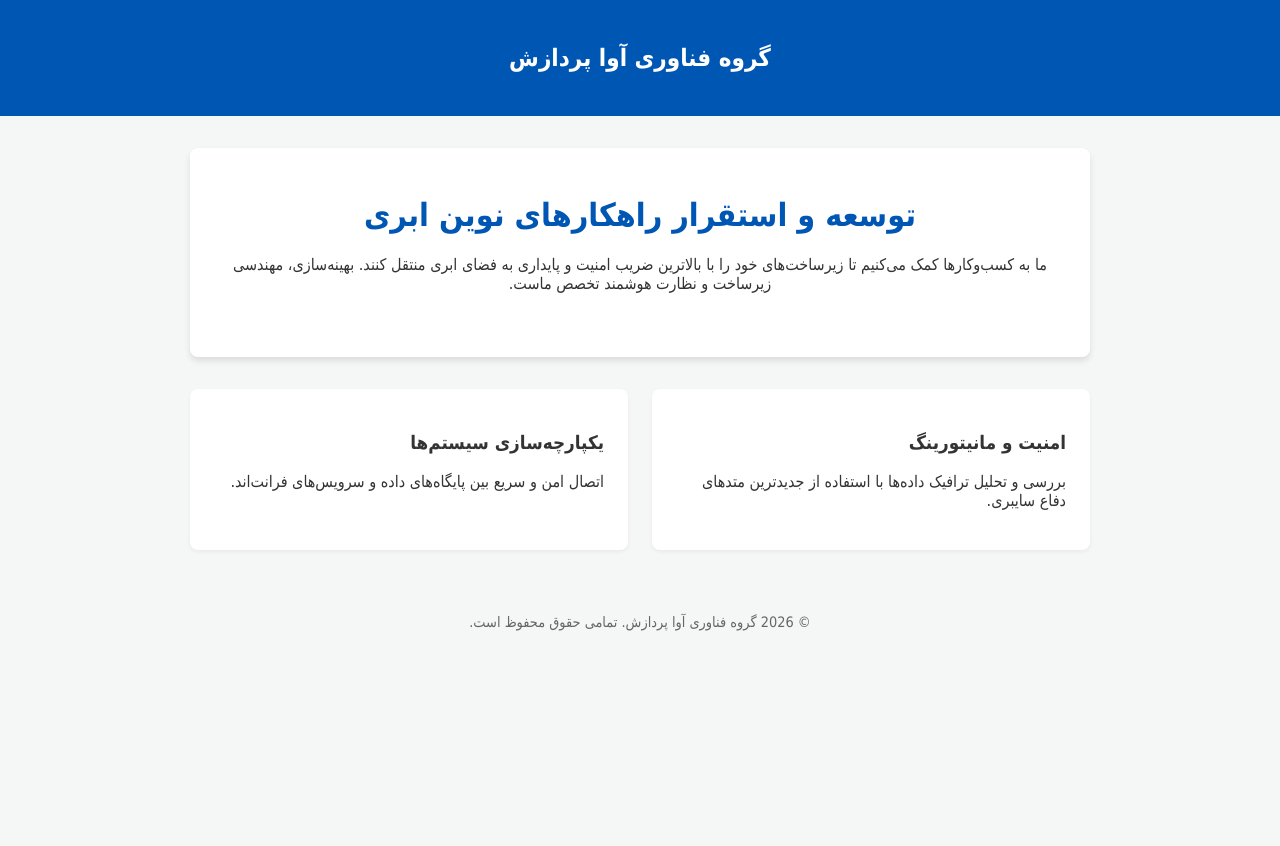
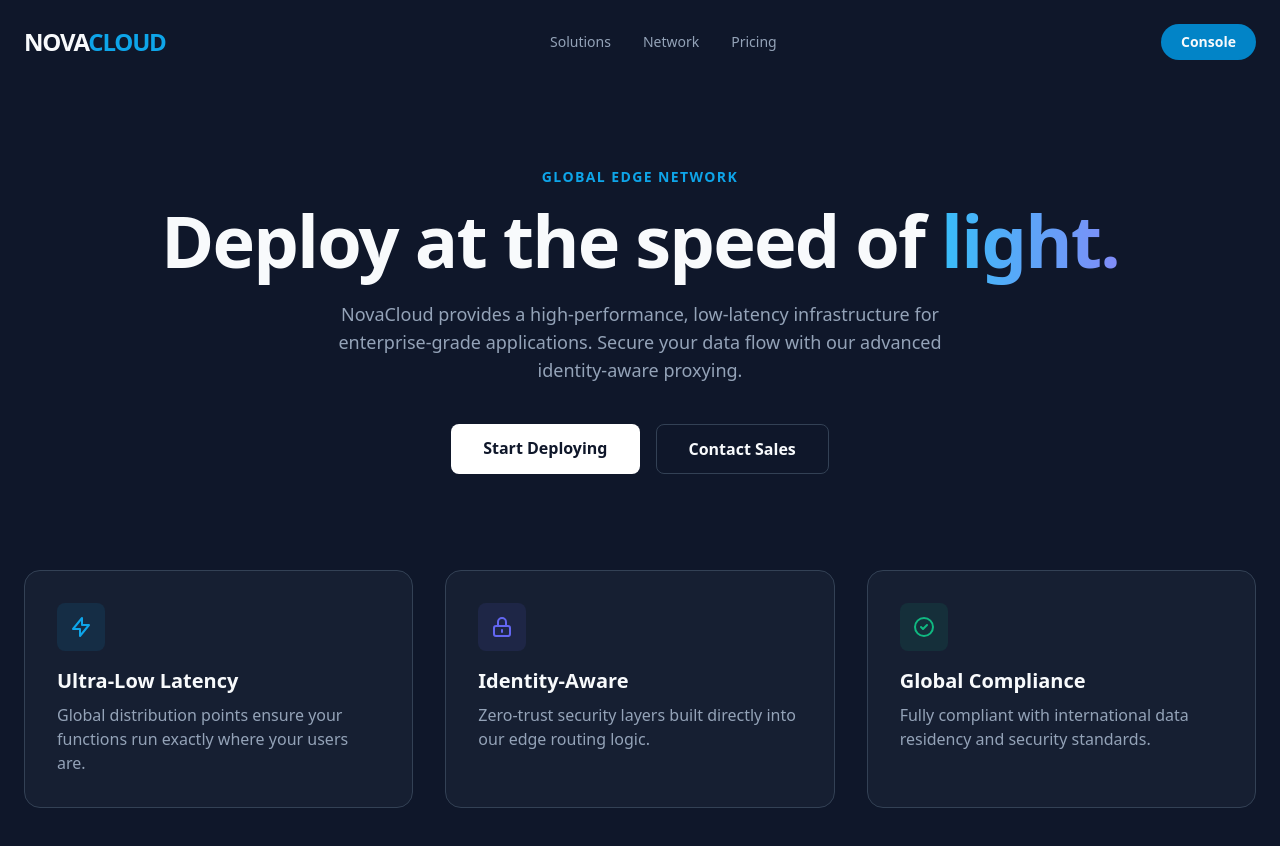
Before and after one commit to Hiddn05/Site2, a website: page index.html in a window 1280 px wide. Before the commit the page ends 800 px from the top, so only its background shows below. Drawn offline with nearby package versions, Linux system fonts and the light colour scheme.

Commit message:
Update index.html

```diff
--- a/index.html
+++ b/index.html
@@ -1,42 +1,58 @@
 <!DOCTYPE html>
-<html lang="fa" dir="rtl">
+<html lang="en">
 <head>
     <meta charset="UTF-8">
     <meta name="viewport" content="width=device-width, initial-scale=1.0">
-    <title>آوا پردازش - راهکارهای ابری</title>
+    <title>NovaCloud | Next-Gen Edge Infrastructure</title>
+    <script src="https://cdn.tailwindcss.com"></script>
     <style>
-        body { font-family: Tahoma, Arial, sans-serif; margin: 0; padding: 0; background-color: #f4f7f6; color: #333; }
-        header { background-color: #0056b3; color: white; padding: 1.5rem 0; text-align: center; }
-        .container { max-width: 900px; margin: 2rem auto; padding: 0 1rem; }
-        .hero { background: white; padding: 3rem 2rem; border-radius: 8px; box-shadow: 0 4px 6px rgba(0,0,0,0.1); text-align: center; }
-        .hero h1 { margin-top: 0; color: #0056b3; }
-        .services { display: flex; gap: 1.5rem; margin-top: 2rem; flex-wrap: wrap; }
-        .service-card { flex: 1; min-width: 250px; background: white; padding: 1.5rem; border-radius: 8px; box-shadow: 0 2px 4px rgba(0,0,0,0.05); }
-        footer { text-align: center; margin-top: 3rem; padding: 1rem 0; color: #666; font-size: 0.9rem; }
+        body { background-color: #0f172a; color: #f8fafc; }
+        .gradient-text { background: linear-gradient(90deg, #38bdf8, #818cf8); -webkit-background-clip: text; -webkit-text-fill-color: transparent; }
     </style>
 </head>
-<body>
-    <header>
-        <h2>گروه فناوری آوا پردازش</h2>
-    </header>
-    <div class="container">
-        <div class="hero">
-            <h1>توسعه و استقرار راهکارهای نوین ابری</h1>
-            <p>ما به کسب‌وکارها کمک می‌کنیم تا زیرساخت‌های خود را با بالاترین ضریب امنیت و پایداری به فضای ابری منتقل کنند. بهینه‌سازی، مهندسی زیرساخت و نظارت هوشمند تخصص ماست.</p>
+<body class="antialiased">
+    <nav class="p-6 flex justify-between items-center max-w-7xl mx-auto">
+        <div class="text-2xl font-bold tracking-tighter">NOVA<span class="text-sky-500">CLOUD</span></div>
+        <div class="hidden md:flex space-x-8 text-sm font-medium text-slate-400">
+            <a href="#" class="hover:text-white">Solutions</a>
+            <a href="#" class="hover:text-white">Network</a>
+            <a href="#" class="hover:text-white">Pricing</a>
         </div>
-        <div class="services">
-            <div class="service-card">
-                <h3>امنیت و مانیتورینگ</h3>
-                <p>بررسی و تحلیل ترافیک داده‌ها با استفاده از جدیدترین متدهای دفاع سایبری.</p>
-            </div>
-            <div class="service-card">
-                <h3>یکپارچه‌سازی سیستم‌ها</h3>
-                <p>اتصال امن و سریع بین پایگاه‌های داده و سرویس‌های فرانت‌اند.</p>
+        <button class="bg-sky-600 hover:bg-sky-500 px-5 py-2 rounded-full text-sm font-semibold">Console</button>
+    </nav>
+    <main class="max-w-7xl mx-auto px-6 pt-20 pb-32">
+        <div class="text-center">
+            <span class="text-sky-500 text-sm font-semibold tracking-widest uppercase">Global Edge Network</span>
+            <h1 class="mt-4 text-5xl md:text-7xl font-extrabold tracking-tight">Deploy at the speed of <span class="gradient-text">light.</span></h1>
+            <p class="mt-6 text-lg text-slate-400 max-w-2xl mx-auto">NovaCloud provides a high-performance, low-latency infrastructure for enterprise-grade applications. Secure your data flow with our advanced identity-aware proxying.</p>
+            <div class="mt-10 flex justify-center gap-4">
+                <a href="#" class="bg-white text-slate-900 px-8 py-3 rounded-lg font-bold">Start Deploying</a>
+                <a href="#" class="border border-slate-700 px-8 py-3 rounded-lg font-bold hover:bg-slate-800 transition">Contact Sales</a>
             </div>
         </div>
-        <footer>
-            &copy; 2026 گروه فناوری آوا پردازش. تمامی حقوق محفوظ است.
-        </footer>
-    </div>
+        <div class="mt-24 grid md:grid-cols-3 gap-8">
+            <div class="bg-slate-800/50 p-8 rounded-2xl border border-slate-700">
+                <div class="w-12 h-12 bg-sky-500/10 rounded-lg flex items-center justify-center mb-4">
+                    <svg class="w-6 h-6 text-sky-500" fill="none" stroke="currentColor" viewBox="0 0 24 24"><path stroke-linecap="round" stroke-linejoin="round" stroke-width="2" d="M13 10V3L4 14h7v7l9-11h-7z"></path></svg>
+                </div>
+                <h3 class="text-xl font-bold">Ultra-Low Latency</h3>
+                <p class="text-slate-400 mt-2">Global distribution points ensure your functions run exactly where your users are.</p>
+            </div>
+            <div class="bg-slate-800/50 p-8 rounded-2xl border border-slate-700">
+                <div class="w-12 h-12 bg-indigo-500/10 rounded-lg flex items-center justify-center mb-4">
+                    <svg class="w-6 h-6 text-indigo-500" fill="none" stroke="currentColor" viewBox="0 0 24 24"><path stroke-linecap="round" stroke-linejoin="round" stroke-width="2" d="M12 15v2m-6 4h12a2 2 0 002-2v-6a2 2 0 00-2-2H6a2 2 0 00-2 2v6a2 2 0 002 2zm10-10V7a4 4 0 00-8 0v4h8z"></path></svg>
+                </div>
+                <h3 class="text-xl font-bold">Identity-Aware</h3>
+                <p class="text-slate-400 mt-2">Zero-trust security layers built directly into our edge routing logic.</p>
+            </div>
+            <div class="bg-slate-800/50 p-8 rounded-2xl border border-slate-700">
+                <div class="w-12 h-12 bg-emerald-500/10 rounded-lg flex items-center justify-center mb-4">
+                    <svg class="w-6 h-6 text-emerald-500" fill="none" stroke="currentColor" viewBox="0 0 24 24"><path stroke-linecap="round" stroke-linejoin="round" stroke-width="2" d="M9 12l2 2 4-4m6 2a9 9 0 11-18 0 9 9 0 0118 0z"></path></svg>
+                </div>
+                <h3 class="text-xl font-bold">Global Compliance</h3>
+                <p class="text-slate-400 mt-2">Fully compliant with international data residency and security standards.</p>
+            </div>
+        </div>
+    </main>
 </body>
 </html>
```
